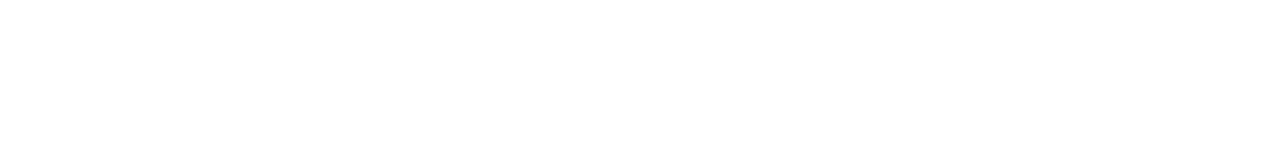
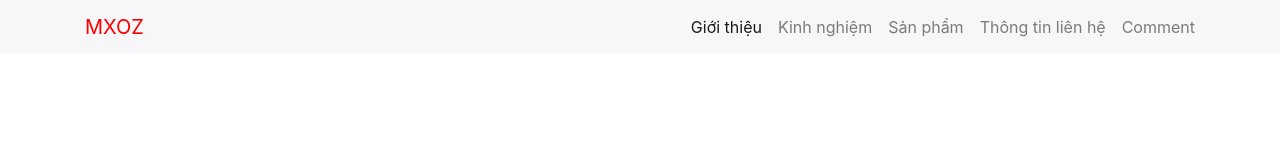
Before and after one commit to MinhxIT/minhxit.github.io, a plain HTML site: page index.html in a window 1280 px wide. Drawn offline with Linux system fonts and the light colour scheme.

Commit message:
Xong html

```diff
--- a/1.css
+++ b/1.css
@@ -1 +1,4 @@
 *{margin: 0; padding: 0;}
+#logo{
+	color: red;
+}
--- a/index.html
+++ b/index.html
@@ -1,6 +1,6 @@
 <!DOCTYPE html>
 <html lang="en"><head>
-	<title> Example </title>
+	<title> Nguyen Duc Minh - FIT HOU </title>
 	<meta charset="utf-8">
 	<meta name="viewport" content="width=device-width, initial-scale=1">
 	<script type="text/javascript" src="vendor/bootstrap.js"></script>
@@ -10,6 +10,32 @@
  	<link rel="stylesheet" href="1.css">
 </head>
 <body >
+	<div class="menutop">
+
+			<nav class="navbar navbar-light bg-faded">
+				<div class="container">
+ 				<a class="navbar-brand" href="#" id="logo">MXOZ</a>
+ 				<ul class="nav navbar-nav  float-xs-right">
+ 					<li class="nav-item active">
+ 						<a class="nav-link" href="#">Giới thiệu <span class="sr-only">(current)</span></a>
+ 					</li>
+ 					<li class="nav-item">
+ 						<a class="nav-link" href="#">Kinh nghiệm</a>
+ 					</li>
+ 					<li class="nav-item">
+ 						<a class="nav-link" href="#">Sản phẩm</a>
+ 					</li>
+ 					<li class="nav-item">
+ 						<a class="nav-link" href="#">Thông tin liên hệ</a>
+ 					</li>
+ 					<li class="nav-item">
+ 						<a class="nav-link" href="#">Comment</a>
+ 					</li>
+ 				</ul>
+ 				</div>
+ 			</nav>
+
+	</div>
 
 </body>
 </html>
```
